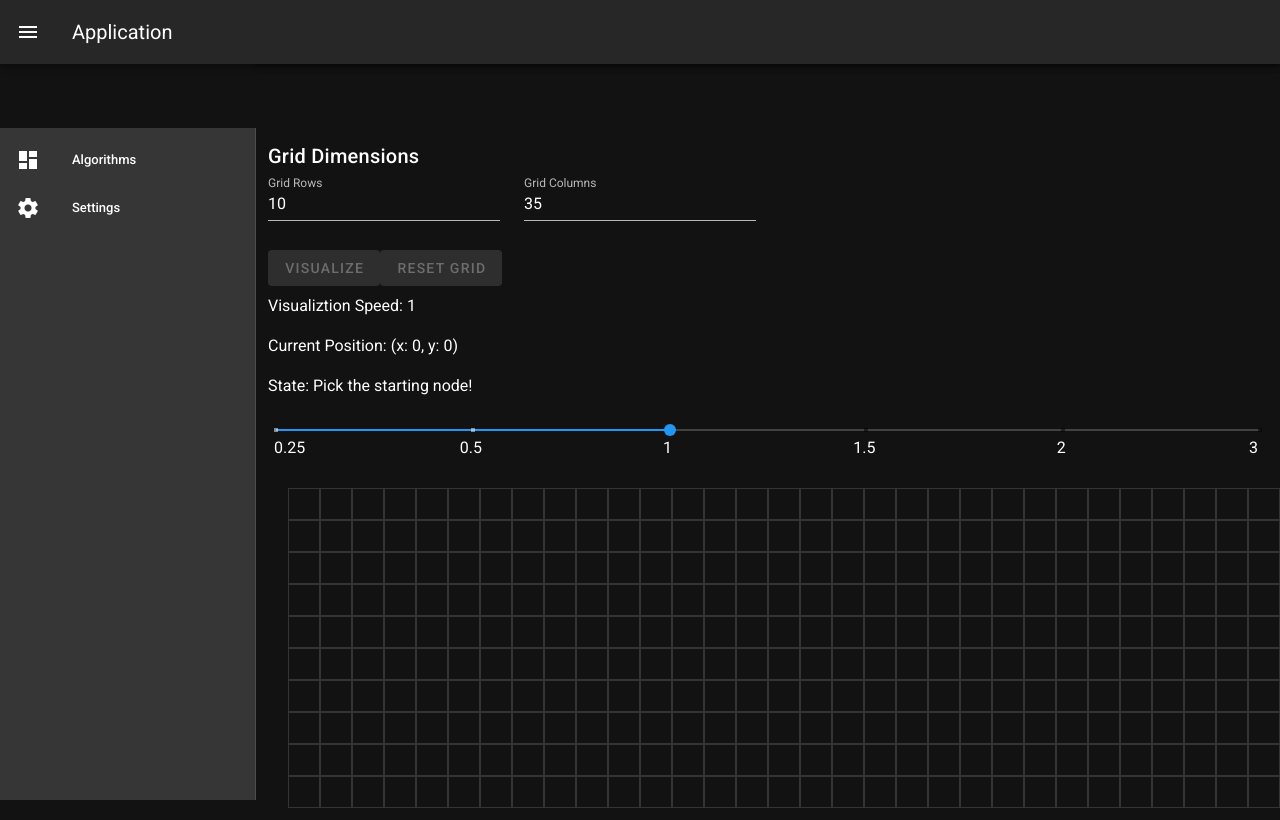
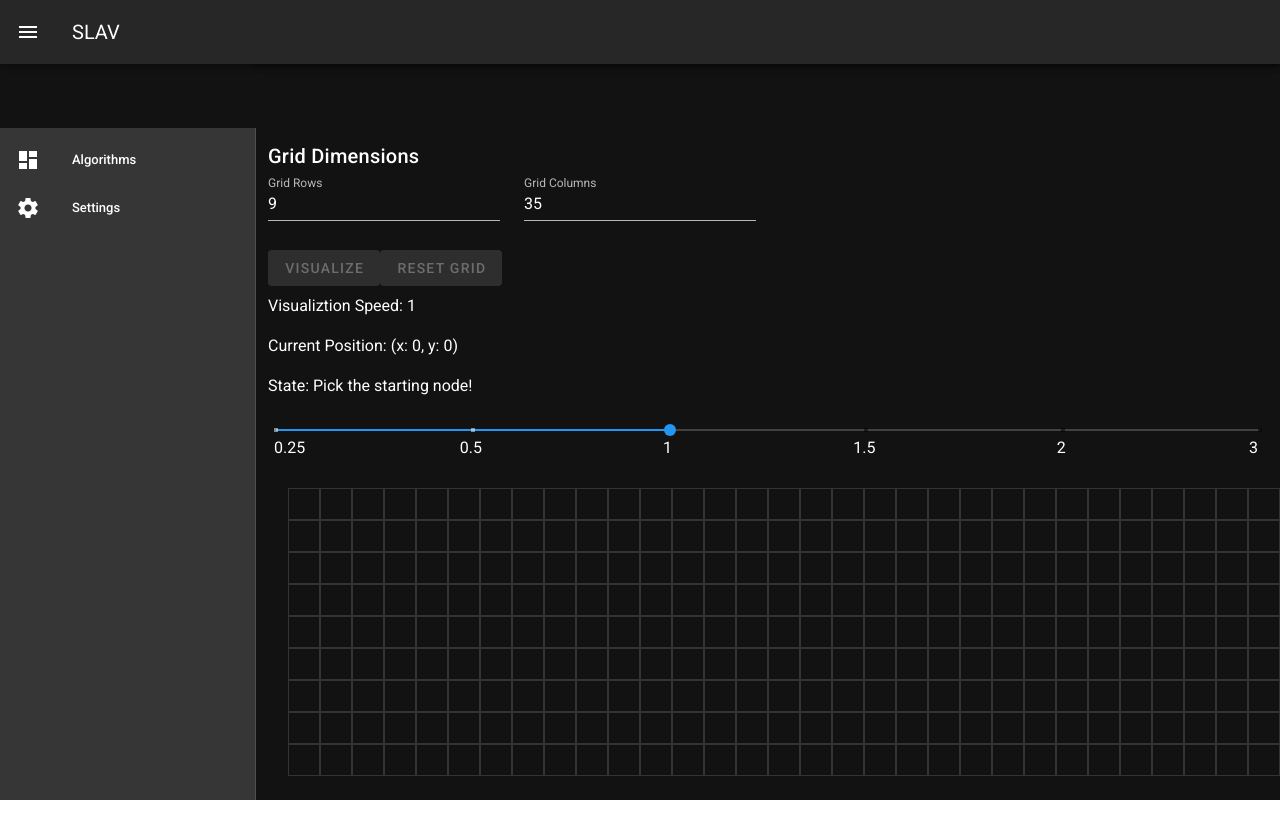
Before and after one commit to grey-software/SLAV, a Vue app: page / in a window 1280 px wide. Shown: the top 820 px of the page. Built offline with nearby package versions, Linux system fonts and the light colour scheme.

Commit message:
Reset fix

```diff
--- a/src/views/Home.vue
+++ b/src/views/Home.vue
@@ -30,7 +30,7 @@
       clipped-left
     >
       <v-app-bar-nav-icon @click.stop="drawer = !drawer"></v-app-bar-nav-icon>
-      <v-toolbar-title>Application</v-toolbar-title>
+      <v-toolbar-title>SLAV</v-toolbar-title>
     </v-app-bar>
 
 
@@ -55,7 +55,7 @@
     </v-row>
     <div class="my-2">
       <v-btn @click="runBfs" :disabled="selectionState != 'ready' || isAlgorithmRunning" color="primary">Visualize</v-btn>
-      <v-btn @click="resetGrid" :disabled=!isAlgorithmRunning color="red">Reset Grid</v-btn>
+      <v-btn @click="resetGrid" :disabled="!isAlgorithmRunning && !isAlgorithmFinished" color="red">Reset Grid</v-btn>
     </div>
 
     <div class="subtitle">
@@ -104,7 +104,7 @@ import Queue from "../search-algorithms/bfs/Queue";
 // Import one of available themes
 // @ is an alias to /src
 
-const GRID_MAX_Y = 10;
+const GRID_MAX_Y = 9;
 const GRID_MAX_X = 35;
 
 function sleep(ms) {
@@ -144,6 +144,7 @@ export default {
       rowCount: GRID_MAX_Y,
       columnCount: GRID_MAX_X,
       isAlgorithmRunning: false,
+      isAlgorithmFinished: false,
       path: [],
       delayFactor: 200
     };
@@ -273,6 +274,7 @@ export default {
         this.path[i].color = "purple"
       }
       this.isAlgorithmRunning = false;
+      this.isAlgorithmFinished = true;
     },
     onGridCellClicked(x, y) {
       switch (this.selectionState) {
```
